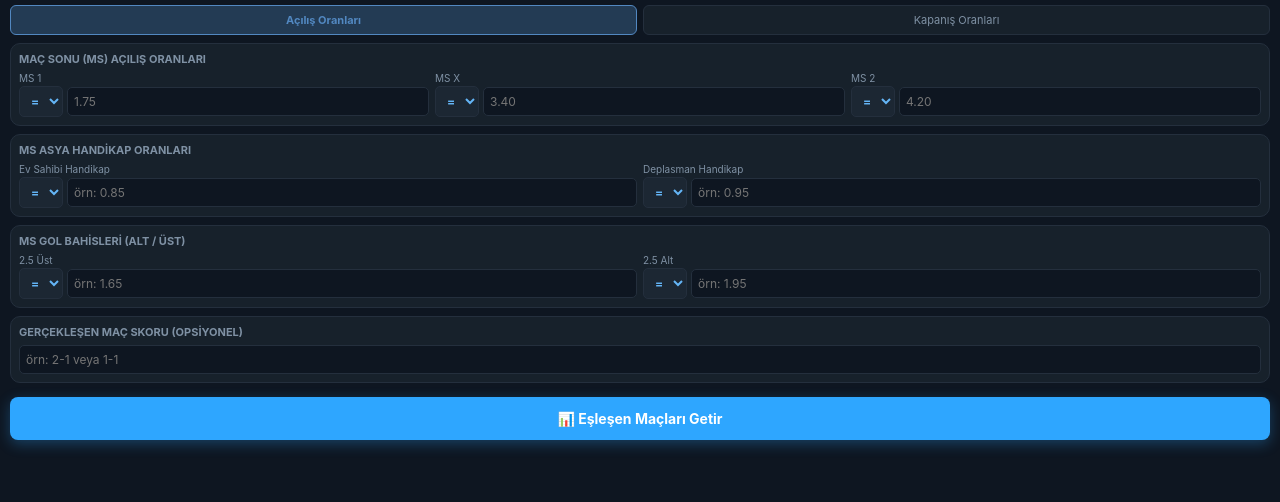
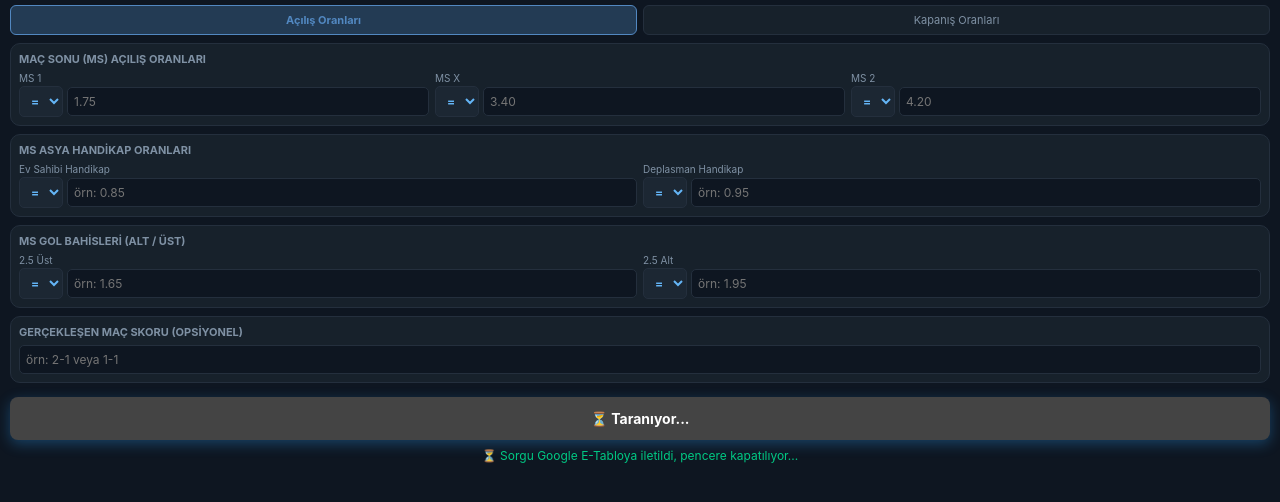
Before and after one commit to cenkungan-web/goalsignals-filter, a plain HTML site: page index.html in a window 1280 px wide. Both pictures are taken after a click on the button "📊 Eşleşen Maçları Getir". Shown: the part 80-582 px from the top of the page. Drawn offline with Linux system fonts and the light colour scheme; no server answers.

Commit message:
Update index.html

```diff
--- a/index.html
+++ b/index.html
@@ -59,6 +59,8 @@
       box-shadow: 0 4px 14px rgba(46,166,255,0.3);
     }
     .submit-btn:disabled { background: #444; }
+
+    #status-txt { text-align: center; margin-top: 8px; font-size: 12px; color: #00c985; display: none; }
   </style>
 </head>
 <body>
@@ -189,7 +191,8 @@
     </div>
   </div>
 
-  <button class="submit-btn" id="submitBtn" onclick="sendToBot()">📊 Eşleşen Maçları Getir</button>
+  <button class="submit-btn" id="submitBtn" onclick="sendToBotDirect()">📊 Eşleşen Maçları Getir</button>
+  <div id="status-txt">⏳ Sorgu Google E-Tabloya iletildi, pencere kapatılıyor...</div>
 
   <script>
     const tg = window.Telegram ? window.Telegram.WebApp : null;
@@ -197,6 +200,9 @@
       tg.ready();
       tg.expand();
     }
+
+    // Google Apps Script Webhook URL'imiz
+    const GOOGLE_SCRIPT_URL = "https://script.google.com/macros/s/AKfycbw03UqjJX2ITNlXnor5Z2re1F037O9-ddfaebeELLm-n540SF5b4nLxPsr0hi6yCnSqng/exec";
 
     let currentBookmaker = "Bet365";
     let currentTiming = "open";
@@ -216,7 +222,23 @@
       document.getElementById("title-ms").innerText = "Maç Sonu (MS) " + (t === "open" ? "Açılış" : "Kapanış") + " Oranları";
     }
 
-    function sendToBot() {
+    function sendToBotDirect() {
+      const btn = document.getElementById("submitBtn");
+      const statusTxt = document.getElementById("status-txt");
+      btn.disabled = true;
+      btn.innerText = "⏳ Taranıyor...";
+      statusTxt.style.display = "block";
+
+      // Telegram kullanıcı ID'sini alıyoruz
+      let chatId = null;
+      if (tg && tg.initDataUnsafe && tg.initDataUnsafe.user) {
+        chatId = tg.initDataUnsafe.user.id;
+      }
+      if (!chatId) {
+        const u = new URLSearchParams(window.location.search);
+        chatId = u.get("chat_id");
+      }
+
       const payload = {
         bookmaker: currentBookmaker,
         timing: currentTiming,
@@ -240,11 +262,21 @@
         final_score: document.getElementById("final_score").value
       };
 
-      if (tg && tg.sendData) {
-        tg.sendData(JSON.stringify(payload));
-      } else {
-        alert("Lütfen Telegram içinden açın.");
-      }
+      // Doğrudan Google Apps Script'e POST atıyoruz (CORS engeline takılmayan no-cors modu)
+      fetch(GOOGLE_SCRIPT_URL, {
+        method: "POST",
+        mode: "no-cors",
+        headers: { "Content-Type": "application/json" },
+        body: JSON.stringify({
+          action: "direct_filter",
+          chat_id: chatId,
+          params: payload
+        })
+      }).then(() => {
+        setTimeout(() => { if (tg) tg.close(); }, 500);
+      }).catch(() => {
+        setTimeout(() => { if (tg) tg.close(); }, 500);
+      });
     }
   </script>
 </body>
```
